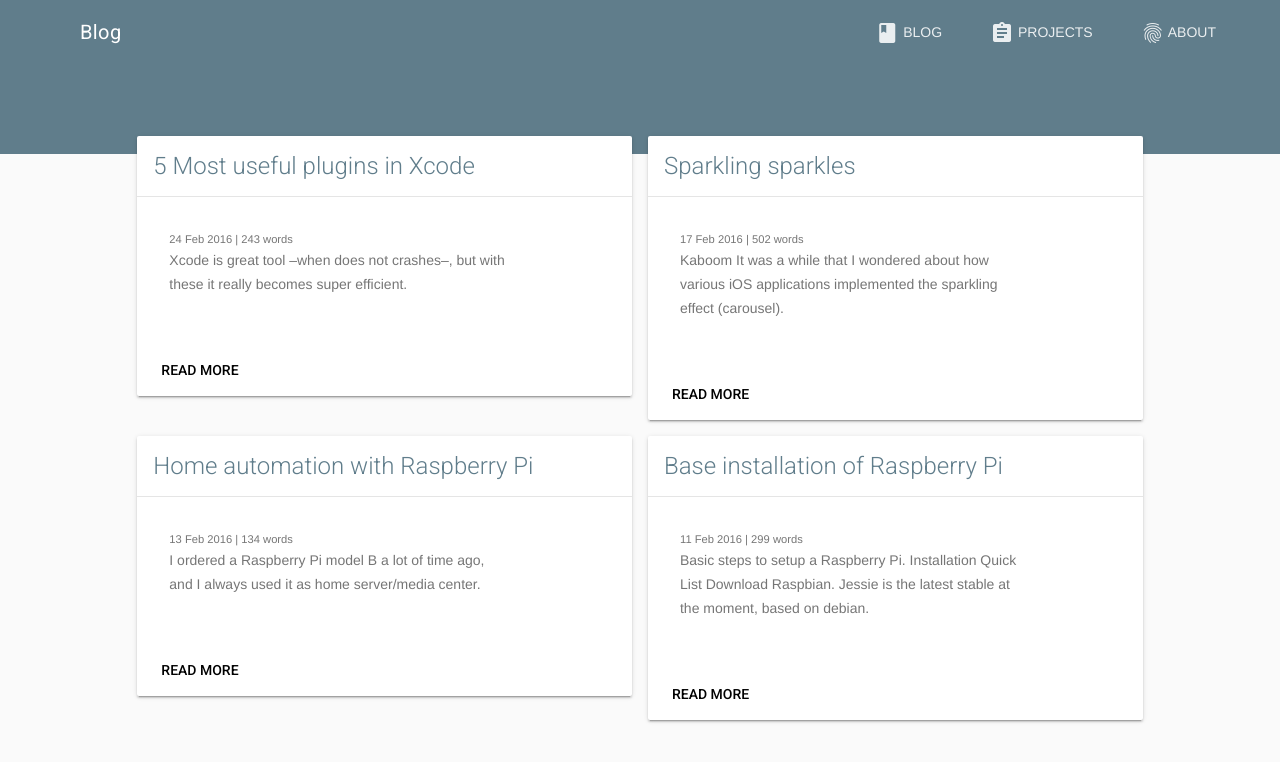
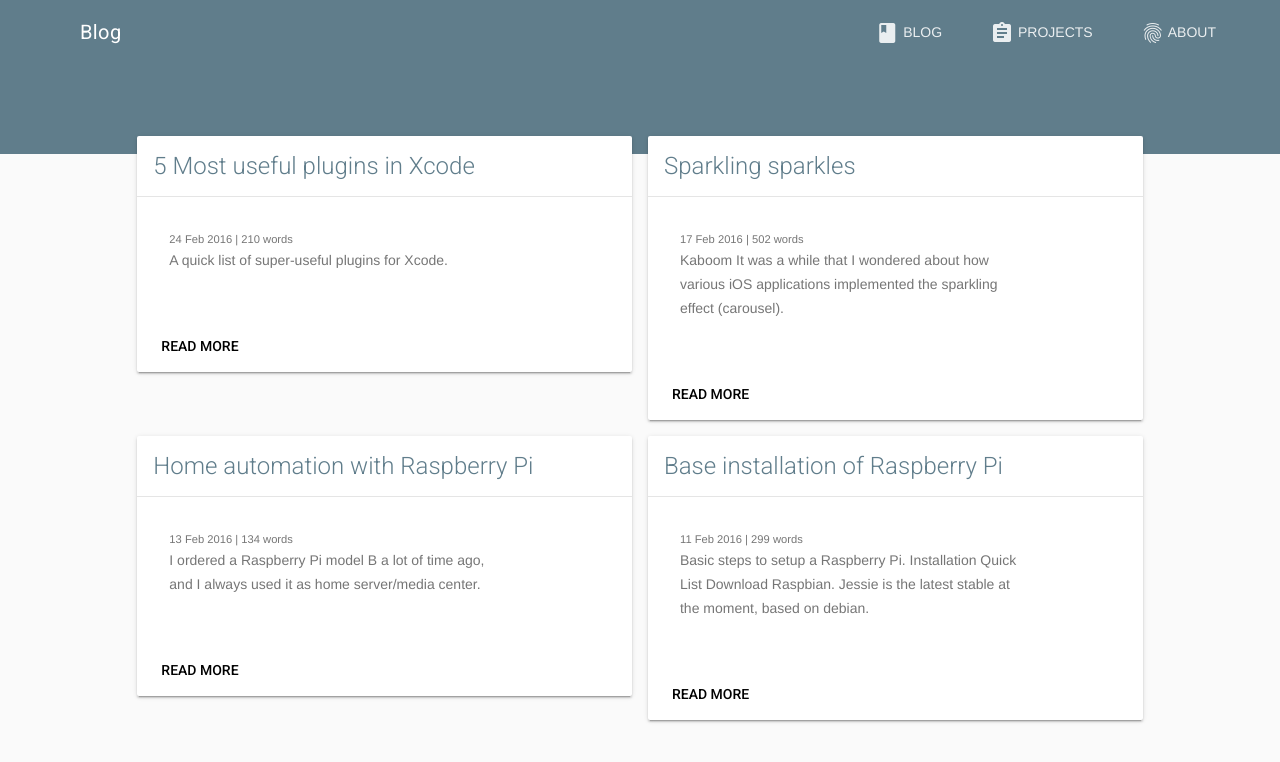
Before and after one commit to mcomisso/mcomisso.github.io, a Jekyll site: the page built from blog/index.html, in a window 1280 px wide. Shown: the top 762 px of the page. Built offline with Jekyll 4.4.1, drawn with Linux system fonts in a browser that asks for light colours; nearby versions of some CDN libraries; the list of posts is cut into pages by our own code.

Commit message:
Useful plugins for xcode

````diff
--- a/_posts/2016-02-24-5-Most-useful-xcode-plugins.md
+++ b/_posts/2016-02-24-5-Most-useful-xcode-plugins.md
@@ -4,49 +4,38 @@
 description: A list of useful plugins for Xcode 7
 published: true
 categories: [Xcode, iOS development]
-tags: [iOS, Xcode, ]
+tags: [iOS, Xcode]
 comments: true
 has_picture: true
 ---
 
-Xcode is great tool --when does not crashes--, but with these it really becomes super efficient.
+## A quick list of super-useful plugins for Xcode.
 <!--more-->
 
-
-## Alcatraz
-
-<img class="max-width" src="http://alcatraz.io/images/screenshot@2x.png"/>
+#### [Alcatraz <i class="fa fa-github"></i>](https://github.com/alcatraz/Alcatraz)
 
 Well, this is essential. Simplifies a lot the install/uninstall passage for almost any other plugin or extension.
-Download it by copying this into a new terminal window:
+Download it by pasting this line into a new terminal window:
 
 ```bash
 curl -fsSL https://raw.githubusercontent.com/supermarin/Alcatraz/deploy/Scripts/install.sh | sh
 ```
 
-## GitDiff
-
-![GitDiff Image](https://raw.github.com/onevcat/VVDocumenter-Xcode/master/ScreenShot.gif)
+#### [GitDiff <i class="fa fa-github"></i>](https://github.com/johnno1962/GitDiff)
 
 Highlights every line has changed since the last commit. It is also possible to reset the highlighted lines or just find out what was written there before the editing.
 
-## VVDocumenter-Xcode
-
-![VVDocumenter Image](http://injectionforxcode.johnholdsworth.com/gitdiff2.png)
+#### [VVDocumenter-Xcode <i class="fa fa-github"></i>](https://github.com/onevcat/VVDocumenter-Xcode)
 
 Keeping your code documented? So annoying without this.
 Just enter `///` over one of your classes, methods definition, variables to get the Xcode supported documented section.
 
-## KSImageNamed
-
-![KSImageNamed Image](https://raw.github.com/ksuther/KSImageNamed-Xcode/master/screenshot.gif)
+#### [KSImageNamed <i class="fa fa-github"></i>](https://github.com/ksuther/KSImageNamed-Xcode)
 
 How many times do you forget about the name of that image in xcassets?
 With KSImageNamed you get for free a list + preview of the stored images. Just start typing `[UIImage imageNamed]`.
 
-## Autoindent with save
+#### [Autoindent with save <i class="fa fa-github"></i>](https://github.com/ThilinaHewagama/AutoIndentWithSave)
 
-![Autoindent Image](https://github.com/ThilinaHewagama/AutoIndentWithSave/blob/master/auto_indent_screen_shot.jpg)
-
-If you get annoyed by not having code correctly in-line, this is the right plugin to install.
-It checks and re-indent all the code every time you press `cmd + S`. With small displays sometimes the view scrolls around, but it happens only the first time this plugin sees the file you are saving.
+If you get annoyed by not having code correctly indented, this is the right plugin to install.
+It checks and re-indent all the code every time you press `cmd + S`.
````
